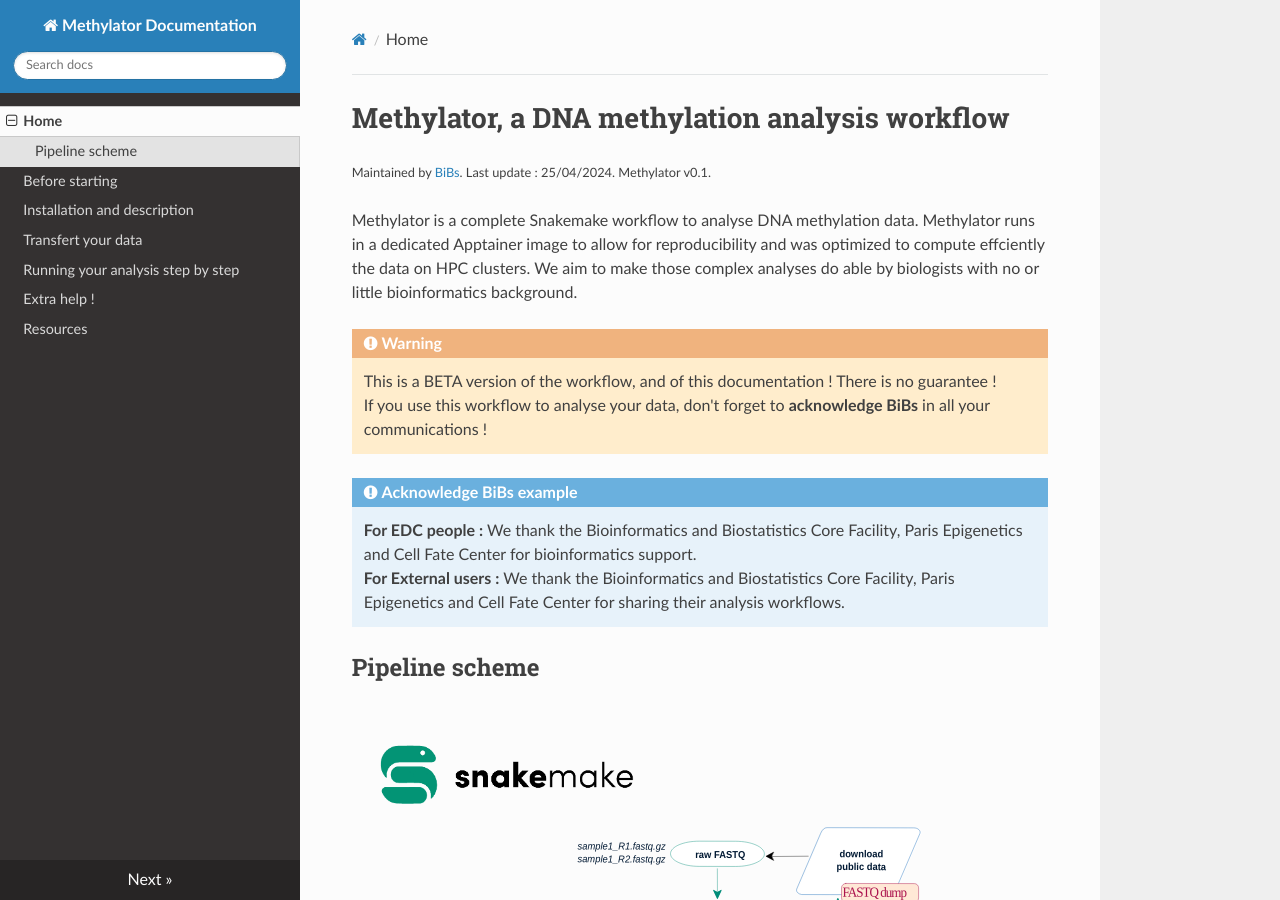
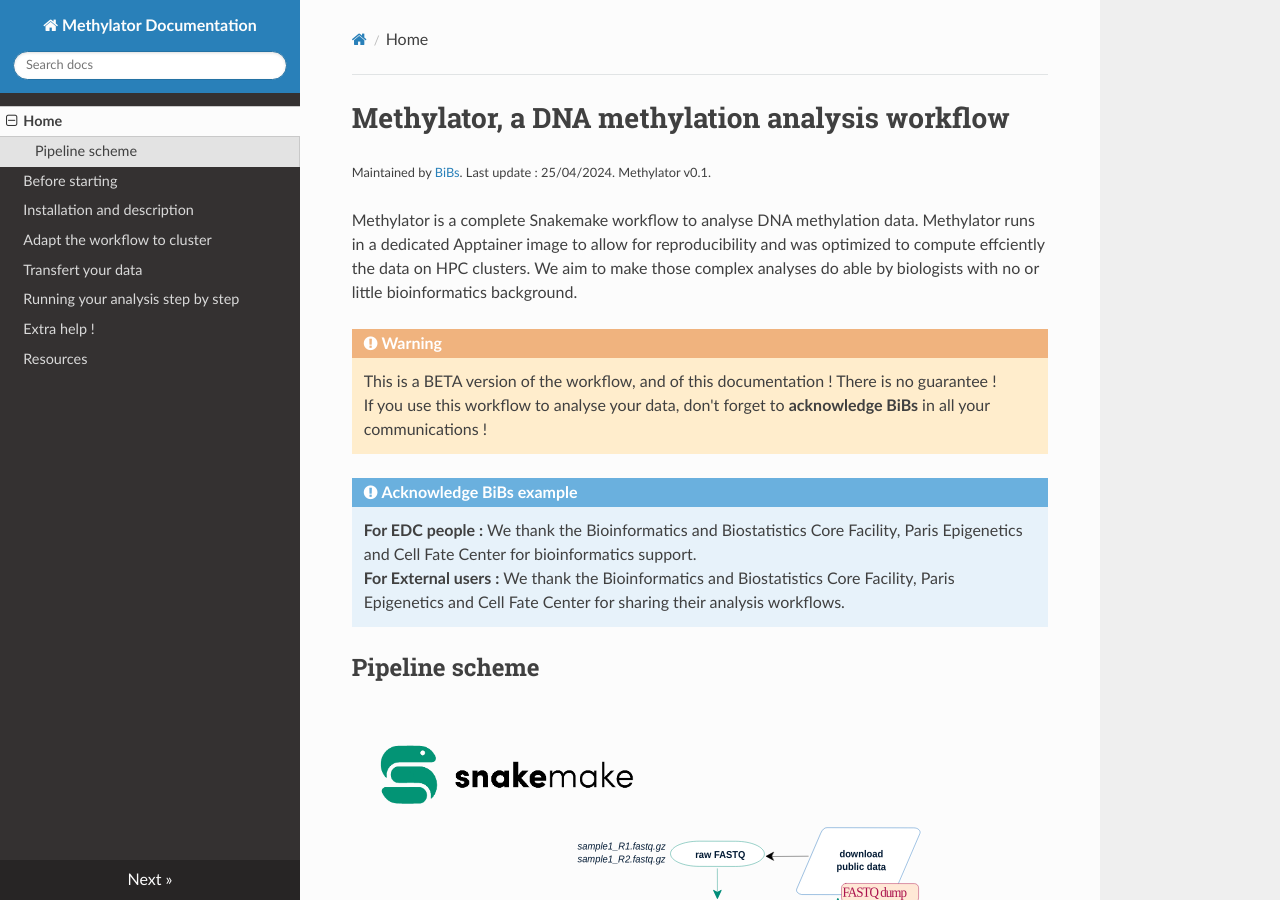
Before and after one commit to parisepigenetics/Methylator-Documentation, an MkDocs documentation site: the page built from docs/index.md, in a window 1280 px wide and 900 px high. Built offline with MkDocs 1.6.1, drawn with Linux system fonts in a browser that asks for light colours; nearby versions of some CDN libraries.

Commit message:
Update mkdocs.yml

```diff
--- a/mkdocs.yml
+++ b/mkdocs.yml
@@ -3,6 +3,7 @@ nav:
   - Home: index.md
   - Before starting: before_start.md
   - Installation and description: installation.md
+  - Adapt the workflow to cluster: adpat_cluster.md
   - Transfert your data: transfert_data.md
   - Running your analysis step by step: running.md
   - Extra help !: extra_help.md
```
